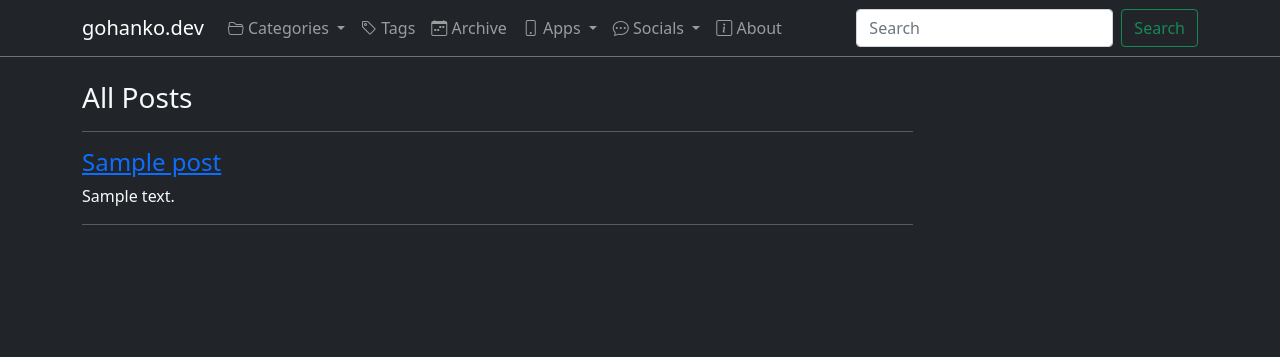
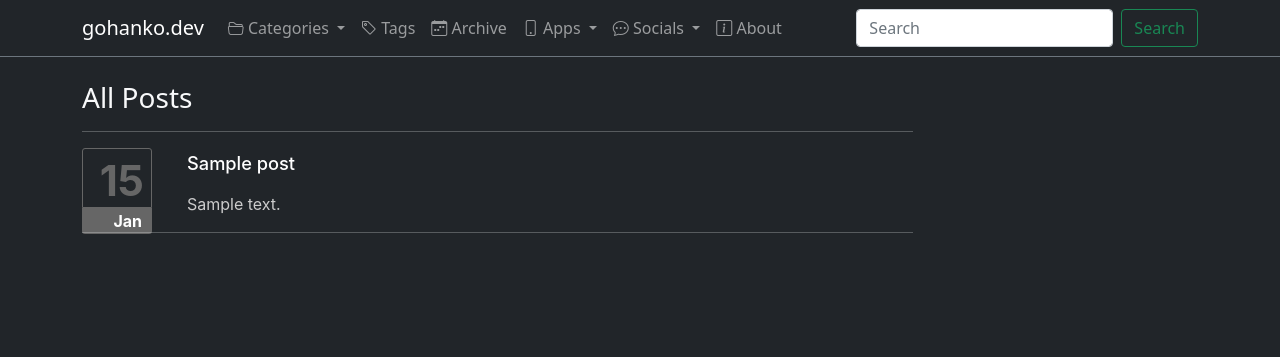
Before and after one commit to gohanko/gohanko.dev, a Django app: page /blog/ in a window 1280 px wide. Shown: the top 357 px of the page. Run offline with Django 4.2, Linux system fonts and the light colour scheme; tables that the repository leaves empty hold one stand-in row (values such as "Sample post"); some libraries are stand-ins or nearby versions.

Commit message:
styled post summary

```diff
--- a/blog/templates/blog/post_list.html
+++ b/blog/templates/blog/post_list.html
@@ -9,23 +9,33 @@
 
 {% block post_item_content %}
     {% for post in post_list %}
-    <div class="row">
-        <div class="col-sm-12">
-            <h4>
+    <article class="post-summary d-none d-md-block font-sairas">
+        <div class="post-date-box">
+            <div class="post-date-day">
+                {{ post.created_on|date:'d' }}
+            </div>
+            <div class="post-date-month text-white">
+                {{ post.created_on|date:'M' }}
+            </div>
+        </div>
+        <div class="post-summary-box d-block">
+            <h4 class="post-summary-title mb-3">
                 <a href="{% url 'post-detail' slug=post.slug %}">
                     {{ post.title }}
                 </a>
             </h4>
 
-            <p>
+            <p class="post-summary-text">
                 {{ post.content | truncatewords_html:70 | safe }}
             </p>
 
-            {% for tag in post.tags.all %}
-                <p>{{ tag.name }}</p>
-            {% endfor %}
-            <hr class="hr-dark" />
+            <div class="post-summary-tags">
+                {% for tag in post.tags.all %}
+                    <a class="d-inline-block me-1 btn btn-sm btn-secondary text-white">{{ tag.name }}</a>
+                {% endfor %}
+            </div>
         </div>
-    </div>
+    </article>
+    <hr class="hr-dark" />
     {% endfor %}
 {% endblock %}
--- /dev/null
+++ b/gohanko_dev/static/main.css
@@ -0,0 +1,64 @@
+:root {
+    --gray-3: #ccc;
+    --gray-5: #666;
+}
+
+a {
+    text-decoration: none;
+}
+
+.font-sairas {
+    font-family: SairaSemiCondensed-Bold,-apple-system,BlinkMacSystemFont,"Segoe UI",Roboto,"Helvetica Neue",Arial,sans-serif,"Apple Color Emoji","Segoe UI Emoji","Segoe UI Symbol","Microsoft YaHei" !important;
+}
+
+.darkmode a, .darkmode .post-summary-text {
+    color: var(--gray-3);
+}
+
+.post-summary {
+
+}
+
+.post-date-box {
+    position: absolute;
+    width: 70px;
+    font-weight: bold;
+}
+
+.post-date-day {
+    color: var(--gray-5);
+    font-size: 42px;
+    height: 60px;
+    margin: 0;
+    padding-right: 7px;
+    text-align: right;
+    border-style: solid;
+    border-width: 1px;
+    border-color: var(--gray-5);
+    border-radius: 3px 3px 0 0;
+}
+
+.post-date-month {
+    background-color: var(--gray-5);
+    padding: 1px 10px;
+    text-align: right;
+    border-radius: 0 0 3px 3px;
+}
+
+.post-summary-box {
+    margin-left: 105px;
+}
+
+.post-summary-title a {
+    color: white;
+    font-size: 1.14rem;
+    font-weight: 500;
+}
+
+.post-summary-text {
+
+}
+
+.post-summary-tags {
+
+}
--- a/gohanko_dev/templates/base.html
+++ b/gohanko_dev/templates/base.html
@@ -8,12 +8,13 @@
         <meta name="viewport" content="width=device-width, initial-scale=1">
 
         <link href="{% static 'vendor/bootstrap-5.1.3-dist/css/bootstrap.min.css' %}" rel="stylesheet"/>
-        <link href="{% static 'vendor/bootstrap-icons-1.8.2/bootstrap-icons.css' %}" rel="stylesheet">
+        <link href="{% static 'vendor/bootstrap-icons-1.8.2/bootstrap-icons.css' %}" rel="stylesheet"/>
+        <link href="{% static 'main.css' %}" rel="stylesheet" />
 
         <title>{% block page_title %}{% endblock %}</title>
     </head>
 
-    <body class="bg-dark text-light">
+    <body class="bg-dark text-light darkmode">
         {% include 'navigation_bar.html' %}
 
         {% block content %}{% endblock %}
```
Also changed, not shown: blog/static/css/post.css (deleted).
